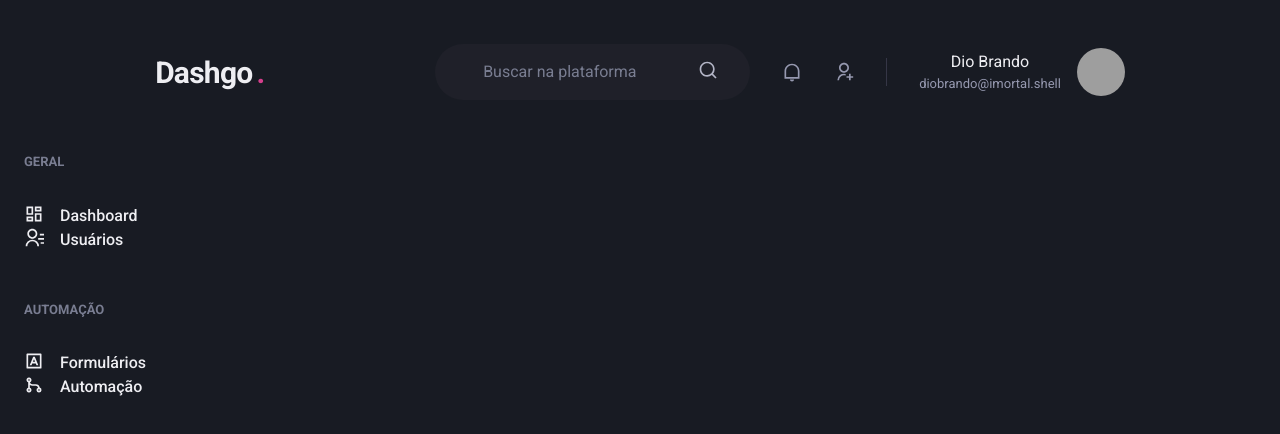
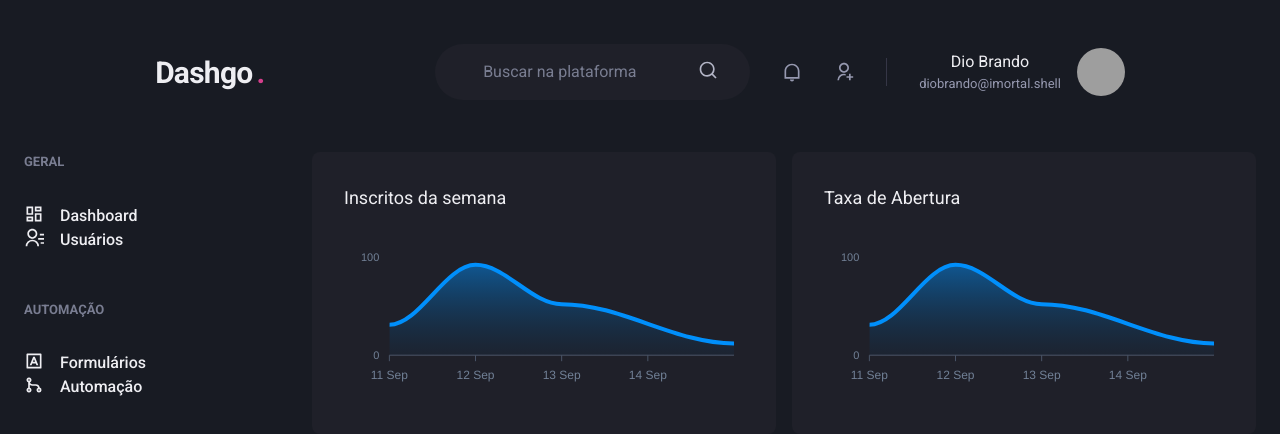
Before and after one commit to xdnzz/dashboard_practice, a Next.js app: page /dashboard in a window 1280 px wide. Shown: the top 434 px of the page. Built offline with nearby package versions, Linux system fonts and the light colour scheme; grey boxes are pictures that could not be loaded.

Commit message:
feat: gráficos adicionados

```diff
--- a/package.json
+++ b/package.json
@@ -14,9 +14,11 @@
     "@emotion/core": "^11.0.0",
     "@emotion/react": "^11.10.4",
     "@emotion/styled": "^11.10.4",
+    "apexcharts": "^3.35.5",
     "framer-motion": "^7.3.2",
     "next": "12.3.0",
     "react": "18.2.0",
+    "react-apexcharts": "^1.4.0",
     "react-dom": "18.2.0",
     "react-icons": "^4.4.0"
   },
--- a/src/pages/dashboard.tsx
+++ b/src/pages/dashboard.tsx
@@ -1,7 +1,61 @@
-import { Flex } from "@chakra-ui/react";
+import { Box, Flex, SimpleGrid, Text, theme } from "@chakra-ui/react";
 import { Header } from "../components/Header";
 import { Sidebar } from "./Sidebar";
+import dynamic from "next/dynamic";
 
+
+const Chart = dynamic(()=>import('react-apexcharts'), {
+    ssr: false
+})
+
+const options = {
+    chart:{
+        toolbar: {
+            show: false
+        },
+        zoom: {
+            enabled: false
+        },
+        foreColor: theme.colors.gray[500]
+    },
+    grid: {
+        show:false
+    },
+    dataLabels: {
+        enabled: false
+    },
+    tooltip: {
+        enabled: false
+    },
+    xaxis: {
+        type: 'datetime',
+        axisBorder: {
+            color: theme.colors.gray[600]
+        },
+        axisTicks: {
+            color:theme.colors.gray[600]
+        },
+        categories:[
+            '2022-09-11T00:00:00.000Z',
+            '2022-09-12T00:00:00.000Z',
+            '2022-09-13T00:00:00.000Z',
+            '2022-09-15T00:00:00.000Z',
+        ]
+    },
+    fill: {
+        opacity: 0.3,
+        type: 'gradient',
+        gradient: {
+            shade: 'dark',
+            opacityFrom: 0.7,
+            opacityTo: 0.3
+        }
+    }
+}
+
+const series = [
+    {name: 'series 1', data:[31,92,52,12]}
+]
 
 export default function Dashboard() {
     return (
@@ -9,6 +63,29 @@
             <Header />
             <Flex w="100%" my="6" maxWidth={1460} mx="auto" px="6">
                 <Sidebar />
+                <SimpleGrid flex="1" gap="4" minChildWidth="320px" >
+                    <Box
+                        p="8"
+                        bg="gray.800"
+                        borderRadius={8}
+                    >
+                        <Text fontSize="large" mb="4">
+                            Inscritos da semana
+                        </Text>
+                        <Chart type="area" height={160} options={options} series={series}/>
+                    </Box>
+                    <Box
+                        p="8"
+                        bg="gray.800"
+                        borderRadius={8}
+                        pb={4}
+                    >
+                        <Text fontSize="large" mb="4">
+                            Taxa de Abertura
+                        </Text>
+                        <Chart type="area" height={160} options={options} series={series}/>
+                    </Box>
+                </SimpleGrid>
             </Flex>
         </Flex>
     )
```
Also changed, not shown: 1 other file (tests, documents, lock files or other folders).
